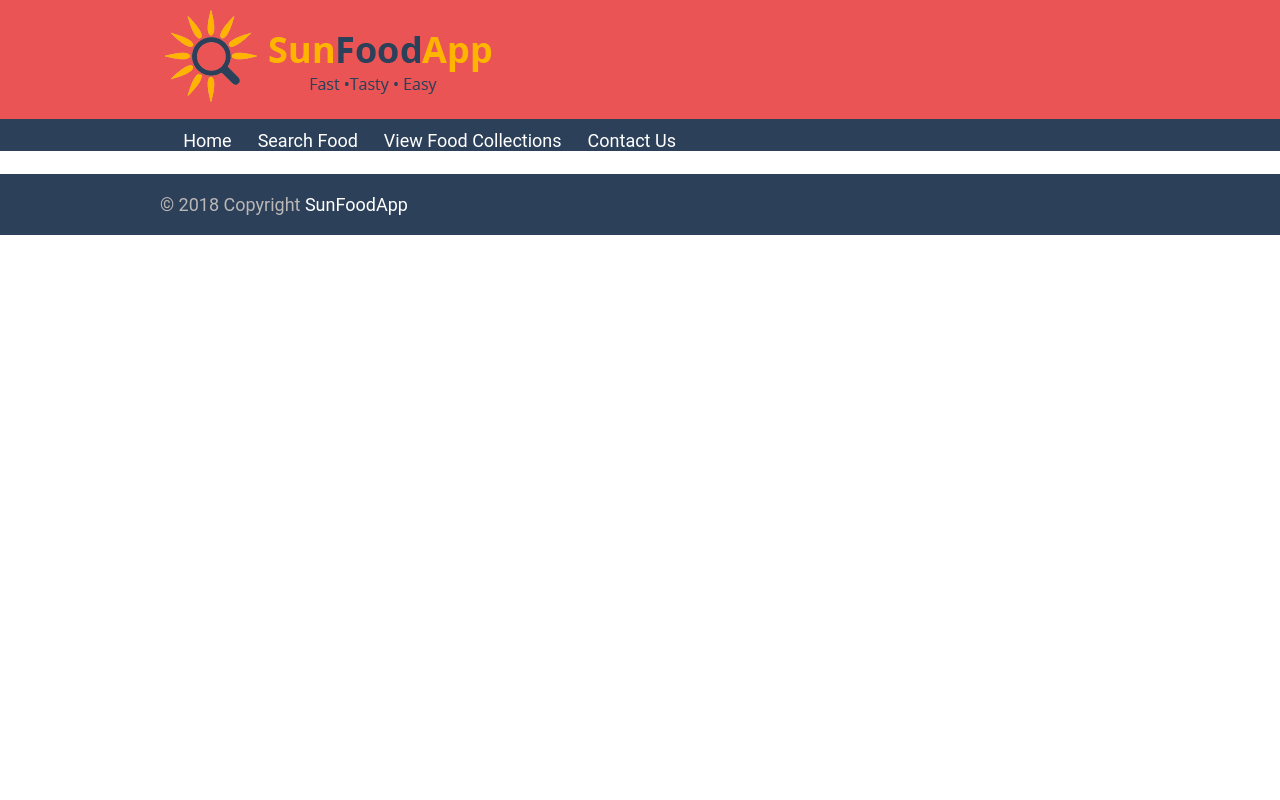
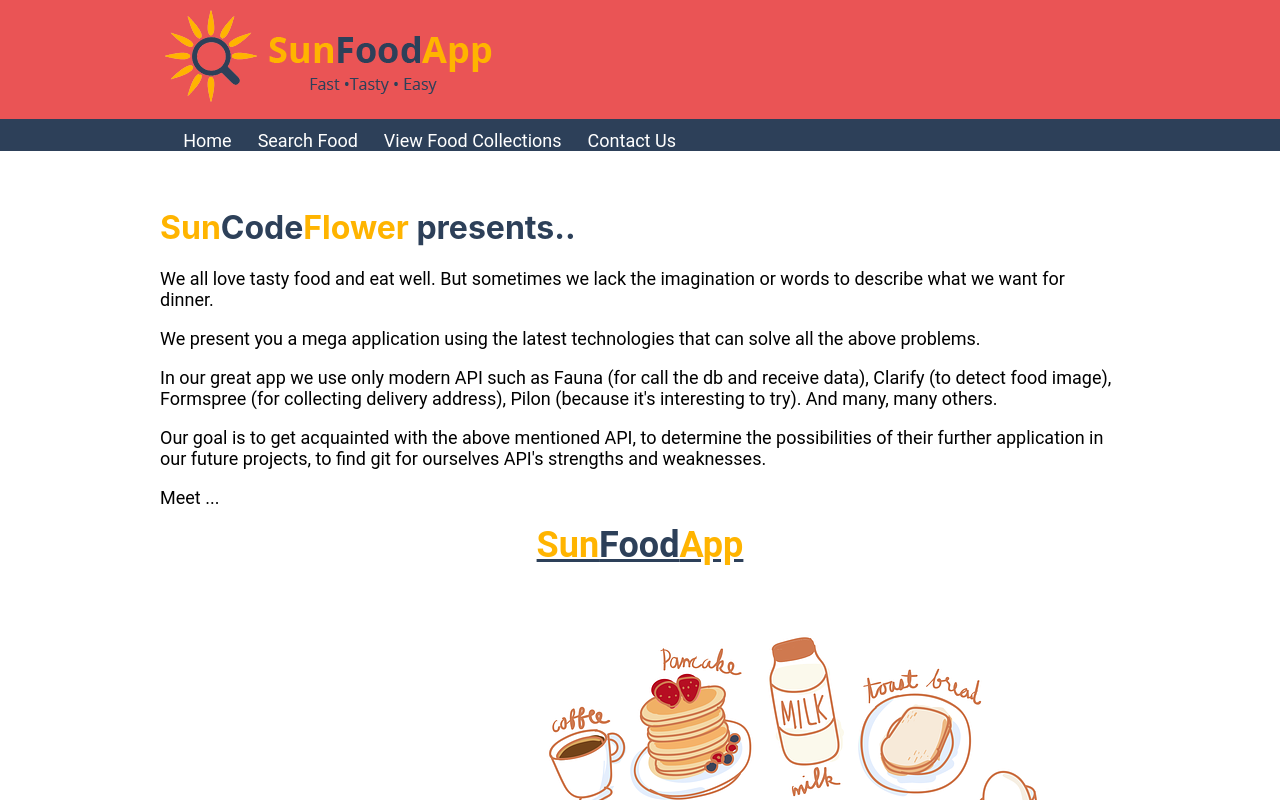
Before and after one commit to johnotu/sunfood, a React (Create React App) app: page / in a window 1280 px wide. Shown: the top 800 px of the page. Built offline with nearby package versions, Linux system fonts and the light colour scheme.

Commit message:
open index page as main page

```diff
--- a/src/components/AppHeader/index.js
+++ b/src/components/AppHeader/index.js
@@ -49,7 +49,8 @@ const Main = () => (
   <Switch>
     {/* <Route path='/' component={Home}></Route> */}
     <Route exact path='/gallery' component={Gallery}></Route>
-    <Route path="/main/" exact component={MainPage} />
+    <Route path="/main/" component={MainPage} />
+    <Route path="/" exact component={MainPage} />
       <Route path="/contact/" component={Contact} />
   </Switch>
 );
```
